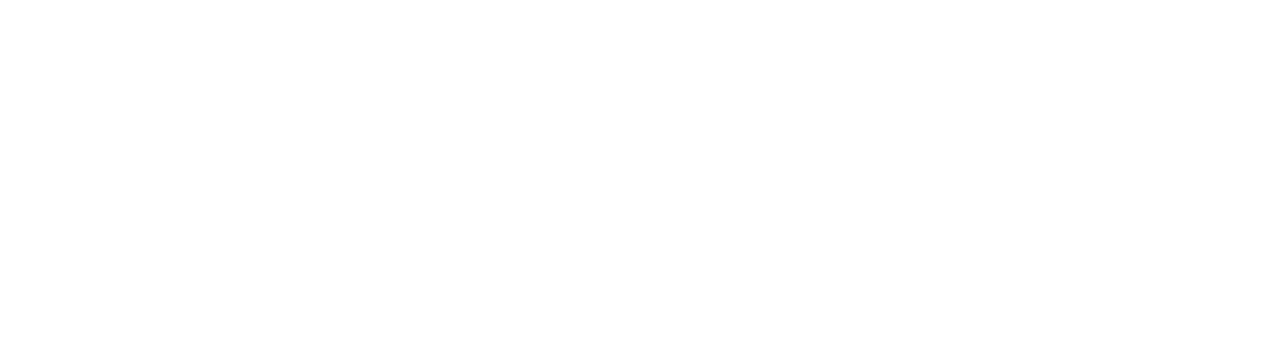
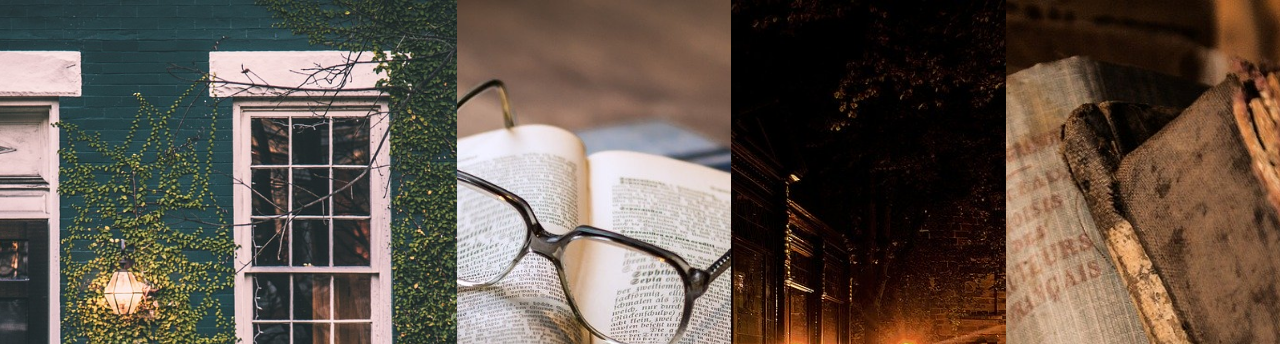
Before and after one commit to Darrian24bit/slider, a plain HTML site: page index.html in a window 1280 px wide. Shown: the top 344 px of the page. Drawn offline with Linux system fonts and the light colour scheme.

Commit message:
modified:   style.css

```diff
--- a/style.css
+++ b/style.css
@@ -37,23 +37,23 @@ body {
 
 
 .item-1 {
-    background: url(./img/1.JPG) no-repeat center center;
+    background: url(../img/frst.JPG) no-repeat center center;
     background-size: cover;
 
 }
 
 .item-2 {
-    background: url(./img/2.JPG) no-repeat center center;
+    background: url(../img/scnd.JPG) no-repeat center center;
     background-size: cover;
 }
 
 .item-3 {
-    background: url(./img/3.JPG) no-repeat center center;
+    background: url(../img/trd.JPG) no-repeat center center;
     background-size: cover;
 }
 
 .item-4 {
-    background: url(./img/4.JPG) no-repeat center center;
+    background: url(../img/frt.JPG) no-repeat center center;
     background-size: cover;
 
 }
```
Also changed, not shown: img/frst.JPG (added), img/frt.JPG (added), img/scnd.JPG (added), img/trd.JPG (added).
